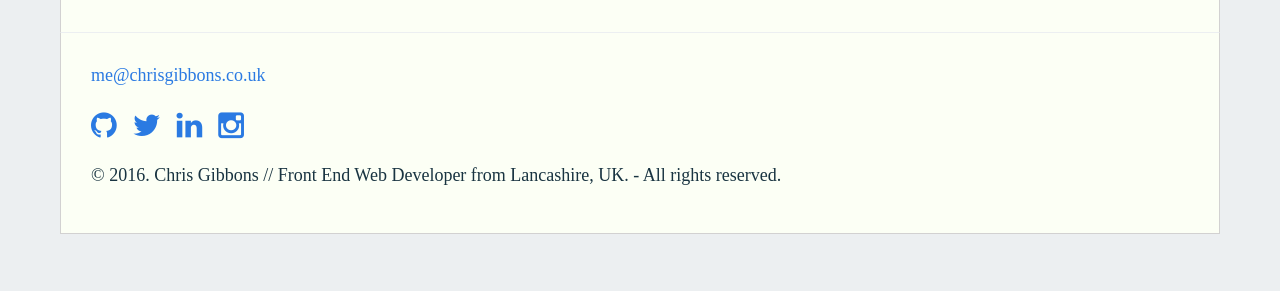
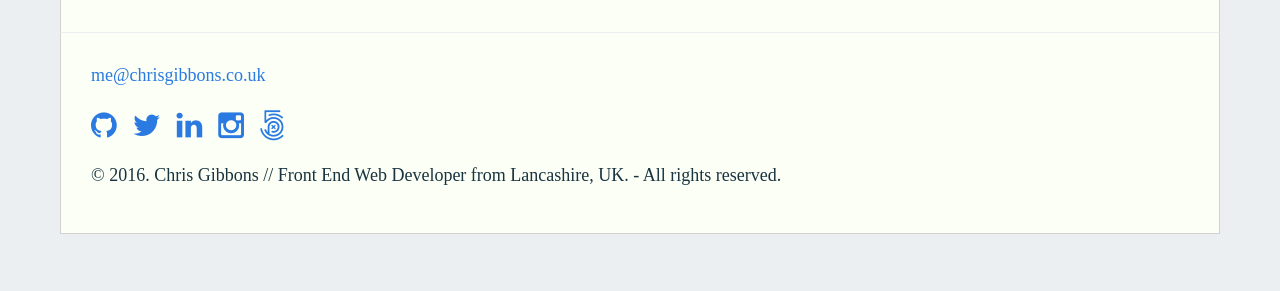
Before and after one commit to gbbns/gbbns.github.io, a Jekyll site: the page built from index.html, in a window 1280 px wide. Shown: the part 624-915 px from the top of the page. Built offline with Jekyll 4.4.1, drawn with Linux system fonts in a browser that asks for light colours.

Commit message:
chore: add new social icon

```diff
--- a/_includes/footer.html
+++ b/_includes/footer.html
@@ -42,6 +42,15 @@
           </li>
           {% endif %}
 
+          {% if site.social-link.500px %}
+          <li class="social-item">
+            <a href="http://500px.com/{{ site.social-link.instagram }}">
+              <i class="fa fa-500px"></i>
+              <span class="username">{{ site.social-link.500px }}</span>
+            </a>
+          </li>
+          {% endif %}
+
         </ul>
 
         <p class="text">&copy; {{ site.time | date: '%Y' }}. {{ site.main.description }} - All rights reserved.</p>
```
